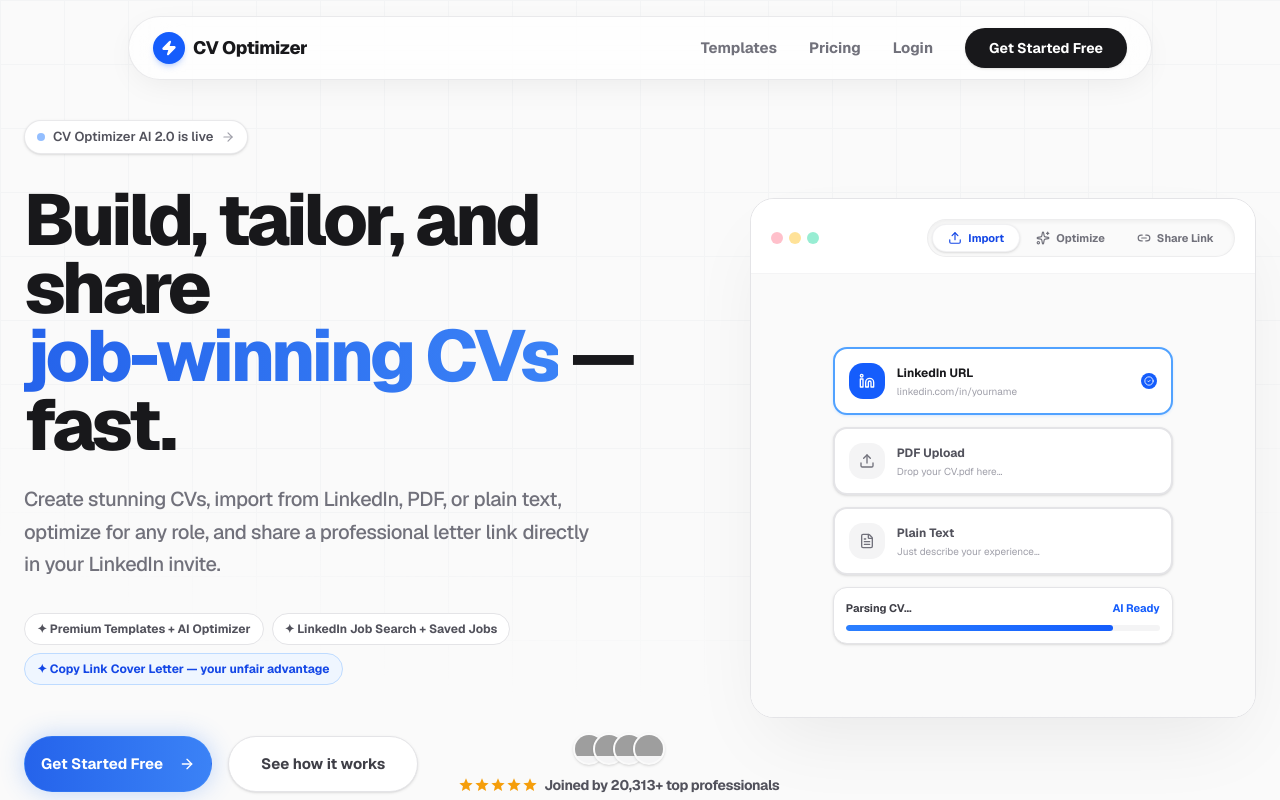
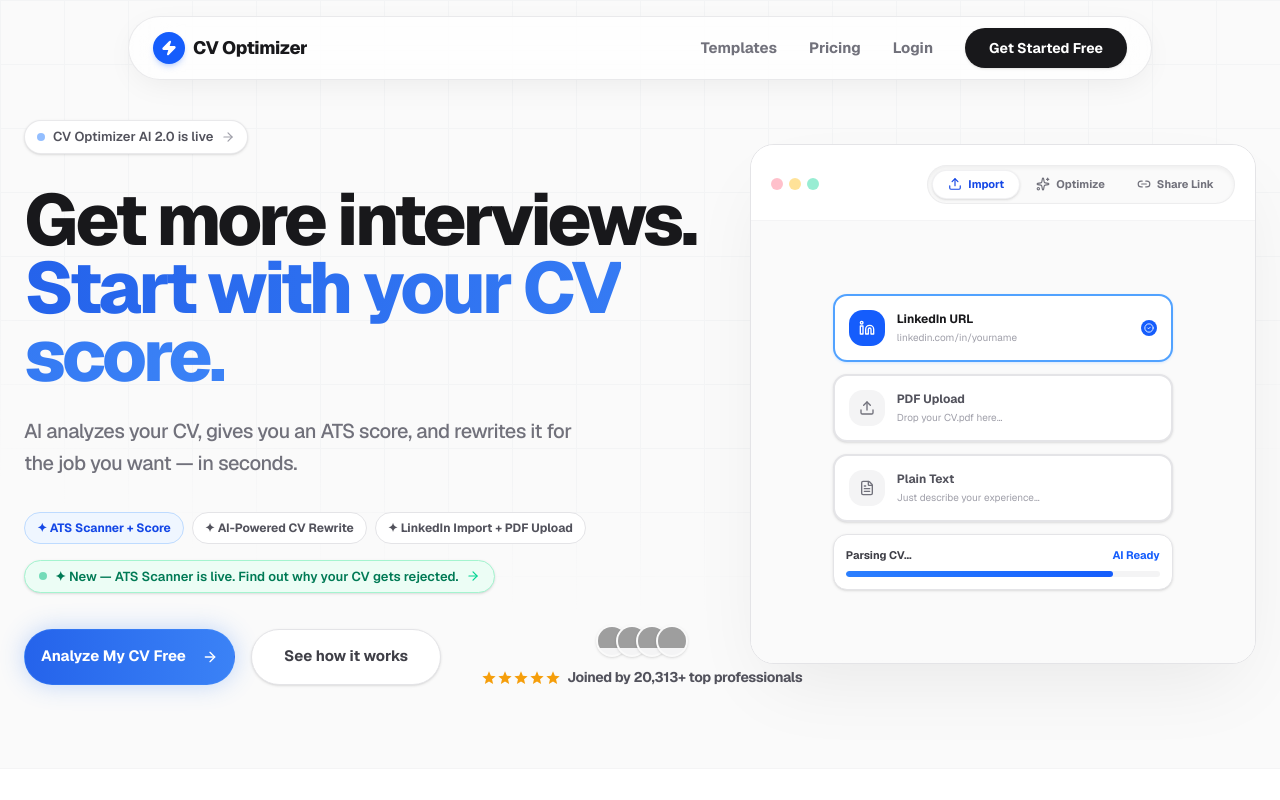
Before and after one commit to Cinarezici/cv, a Next.js app: page / in a window 1280 px wide. Shown: the top 800 px of the page. Built offline with nearby package versions, Linux system fonts and the light colour scheme; grey boxes are pictures that could not be loaded.

Commit message:
feat: update landing page hero copy, badges, and add ATS Scanner callout pill

```diff
--- a/src/app/page.tsx
+++ b/src/app/page.tsx
@@ -95,9 +95,9 @@ const testimonials = [
 ];
 
 const proofChips = [
-  "✦ Premium Templates + AI Optimizer",
-  "✦ LinkedIn Job Search + Saved Jobs",
-  "✦ Copy Link Cover Letter — your unfair advantage",
+  "✦ ATS Scanner + Score",
+  "✦ AI-Powered CV Rewrite",
+  "✦ LinkedIn Import + PDF Upload",
 ];
 
 const features = [
@@ -299,21 +299,21 @@ export default function Home() {
                 </Link>
 
                 <h1 className="font-extrabold tracking-tighter leading-[0.95] text-zinc-900 mb-6 text-5xl md:text-[64px] lg:text-[72px]">
-                  Build, tailor, and share<br />
-                  <span className="text-transparent bg-clip-text bg-gradient-to-r from-[#2563eb] to-[#3b82f6]">job-winning CVs</span> — fast.
+                  Get more interviews.<br />
+                  <span className="text-transparent bg-clip-text bg-gradient-to-r from-[#2563eb] to-[#3b82f6]">Start with your CV score.</span>
                 </h1>
 
                 <p className="text-lg md:text-xl text-zinc-500 leading-relaxed font-medium tracking-tight mb-8 w-full max-w-xl">
-                  Create stunning CVs, import from LinkedIn, PDF, or plain text, optimize for any role, and share a professional letter link directly in your LinkedIn invite.
+                  AI analyzes your CV, gives you an ATS score, and rewrites it for the job you want — in seconds.
                 </p>
 
-                {/* Proof Chips */}
-                <div className="flex flex-wrap items-center justify-center lg:justify-start gap-2 mb-10">
+                {/* Feature Badges */}
+                <div className="flex flex-wrap items-center justify-center lg:justify-start gap-2 mb-4">
                   {proofChips.map((chip, i) => (
                     <div
                       key={chip}
                       className={`inline-flex items-center px-3 py-1.5 rounded-full text-[12px] font-bold border
-                        ${i === 2
+                        ${i === 0
                           ? 'bg-blue-50 border-blue-200 text-blue-700'
                           : 'bg-white border-zinc-200 text-zinc-600'
                         }`}
@@ -323,11 +323,20 @@ export default function Home() {
                   ))}
                 </div>
 
+                {/* ATS Scanner Callout */}
+                <Link href="/ats-scanner" className="inline-flex mb-6">
+                  <div className="inline-flex items-center gap-2 px-3.5 py-1.5 rounded-full bg-emerald-50 border border-emerald-200 text-emerald-700 text-[13px] font-semibold shadow-sm hover:shadow-md hover:border-emerald-300 transition-all cursor-pointer group">
+                    <span className="flex h-2 w-2 rounded-full bg-emerald-500 animate-pulse"></span>
+                    ✦ New — ATS Scanner is live. Find out why your CV gets rejected.
+                    <ArrowRight className="h-3.5 w-3.5 text-emerald-400 group-hover:text-emerald-600 transition-colors group-hover:translate-x-0.5" />
+                  </div>
+                </Link>
+
                 <div className="flex flex-col lg:flex-row items-center justify-center lg:justify-start gap-4 lg:gap-8 w-full z-30 relative mt-2">
                   <div className="flex flex-col sm:flex-row items-center gap-4 w-full sm:w-auto">
                     <Link href="/signup" className="w-full sm:w-auto">
                       <Button size="lg" className="w-full sm:w-auto h-14 px-8 rounded-full bg-gradient-to-r from-[#2563eb] to-[#3b82f6] hover:from-[#1d4ed8] hover:to-[#2563eb] text-white font-bold text-[15px] shadow-[0_0_24px_rgba(59,130,246,0.3)] hover:shadow-[0_0_32px_rgba(59,130,246,0.5)] transition-all hover:scale-[1.02] active:scale-95 border border-blue-400/20">
-                        Get Started Free <ArrowRight className="ml-2 h-4 w-4" />
+                        Analyze My CV Free <ArrowRight className="ml-2 h-4 w-4" />
                       </Button>
                     </Link>
                     <a href="#demo" className="w-full sm:w-auto">
@@ -352,7 +361,7 @@ export default function Home() {
                           <svg key={i} className="w-4 h-4 fill-[#f59e0b]" viewBox="0 0 24 24"><path d="M12 17.27L18.18 21l-1.64-7.03L22 9.24l-7.19-.61L12 2 9.19 8.63 2 9.24l5.46 4.73L5.82 21z" /></svg>
                         ))}
                       </div>
-                      <p className="text-[14px] font-bold text-zinc-600 tracking-tight whitespace-nowrap">Joined by <AnimatedCounter base={20310} />+ top professionals</p>
+                      <p className="text-[14px] font-bold text-zinc-600 tracking-tight whitespace-nowrap">Joined by 20,313+ top professionals</p>
                     </div>
                   </div>
                 </div>
```
